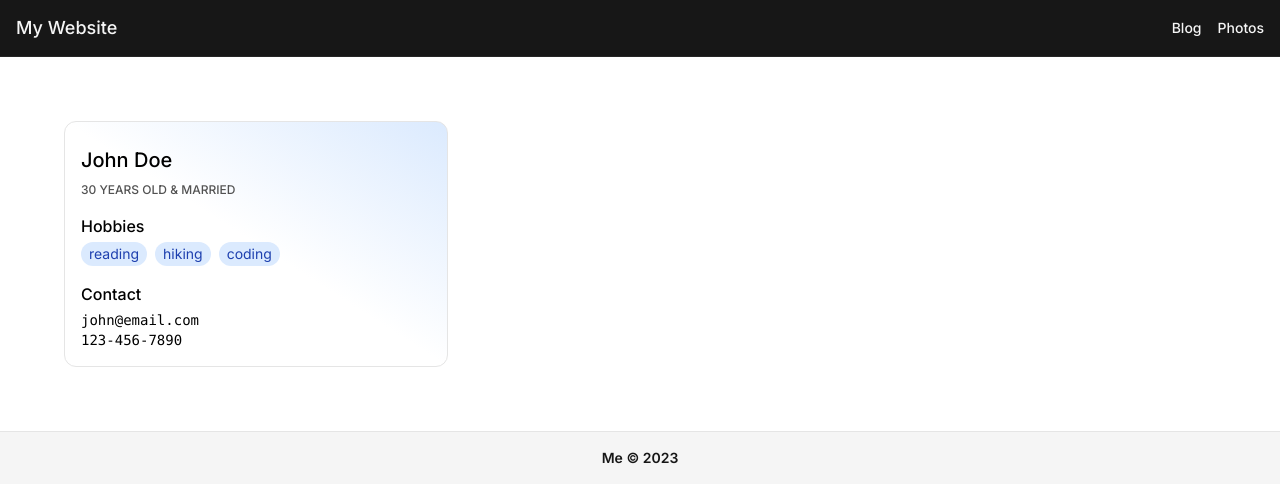
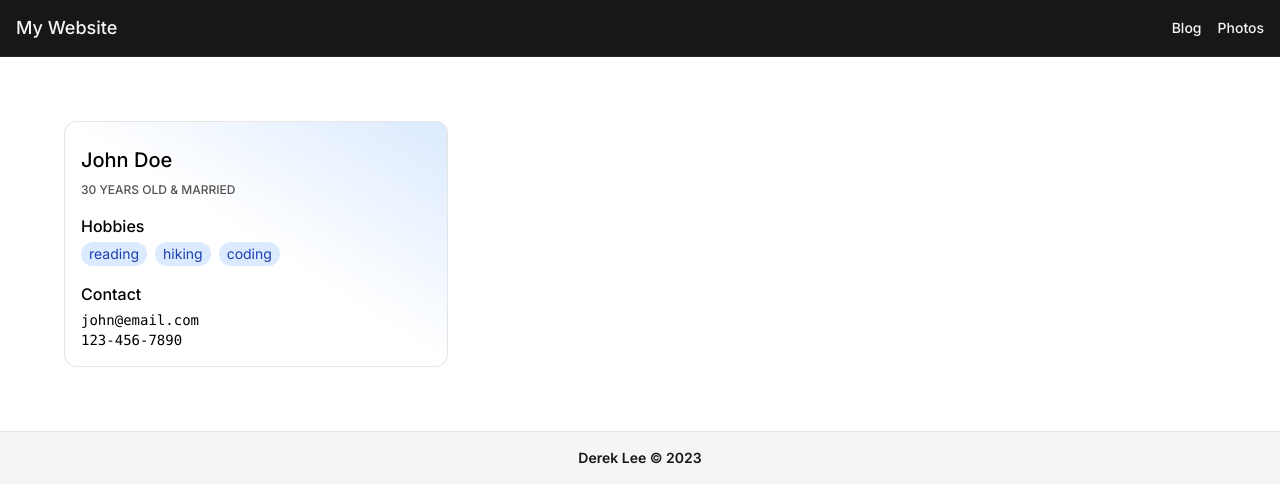
Before and after one commit to dereklee5/my-website-demo, a Next.js app: page / in a window 1280 px wide. Shown: the top 502 px of the page. Built offline with nearby package versions, Linux system fonts and the light colour scheme.

Commit message:
footer and blog post page

```diff
--- a/app/blog/[post]/page.js
+++ b/app/blog/[post]/page.js
@@ -29,7 +29,7 @@
         date,
         "slug":slug.current,
         image,
-        content
+        "content": coalesce(content, [])
       }`;
 
       const post = await client.fetch(query, { thisIsMySlug: slug });
--- a/app/components/Footer.js
+++ b/app/components/Footer.js
@@ -1,7 +1,7 @@
 export default function Footer() {
     return (
       <footer className="border-t text-center p-4 text-sm font-semibold bg-primary-100 text-primary-900 border-primary-200">
-        <p>Me &copy; {new Date().getFullYear()}</p>
+        <p>Derek Lee &copy; {new Date().getFullYear()}</p>
       </footer>
     );
   }
```
Lines whose indentation alone changed are shown as unchanged.
